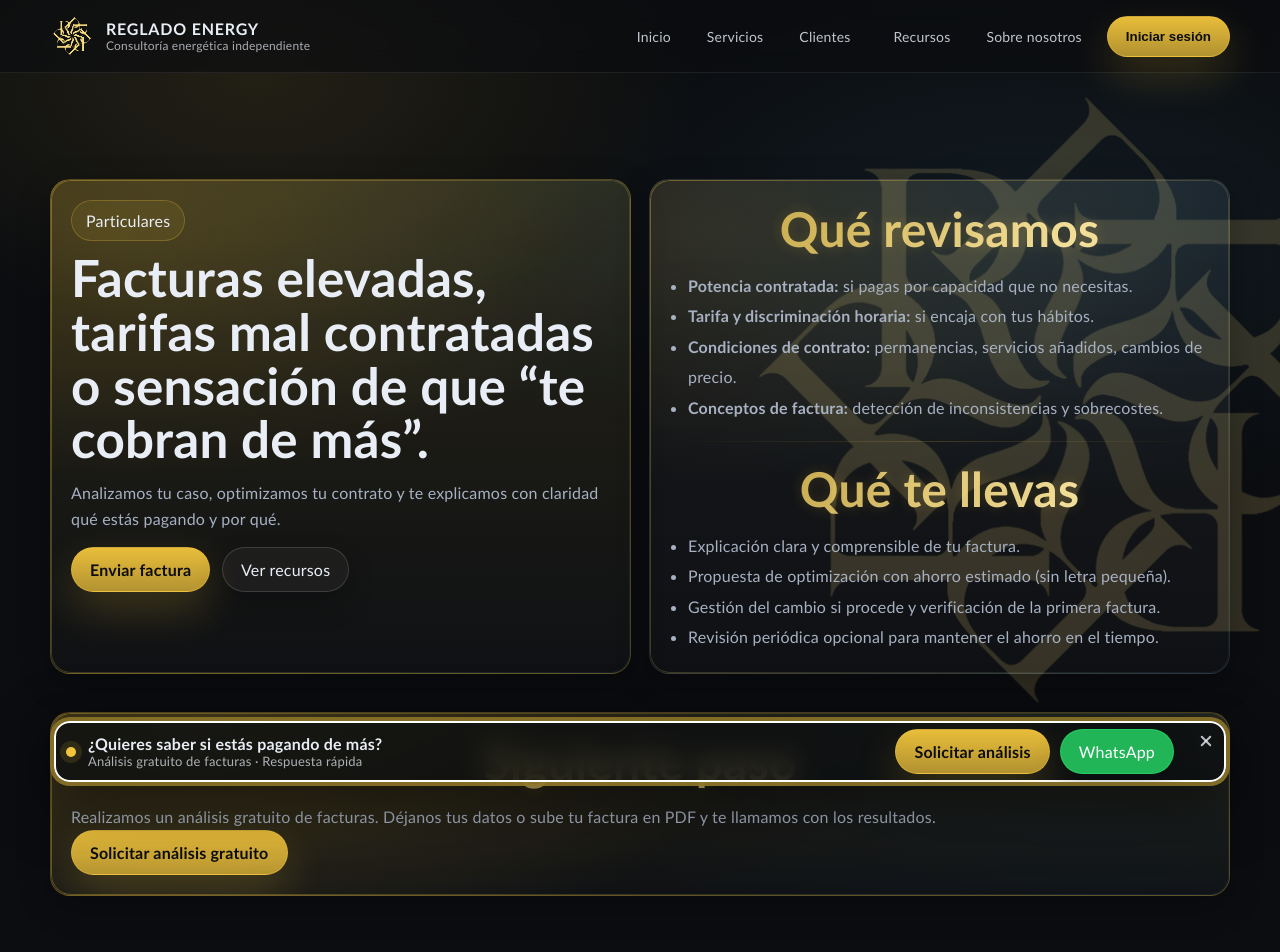
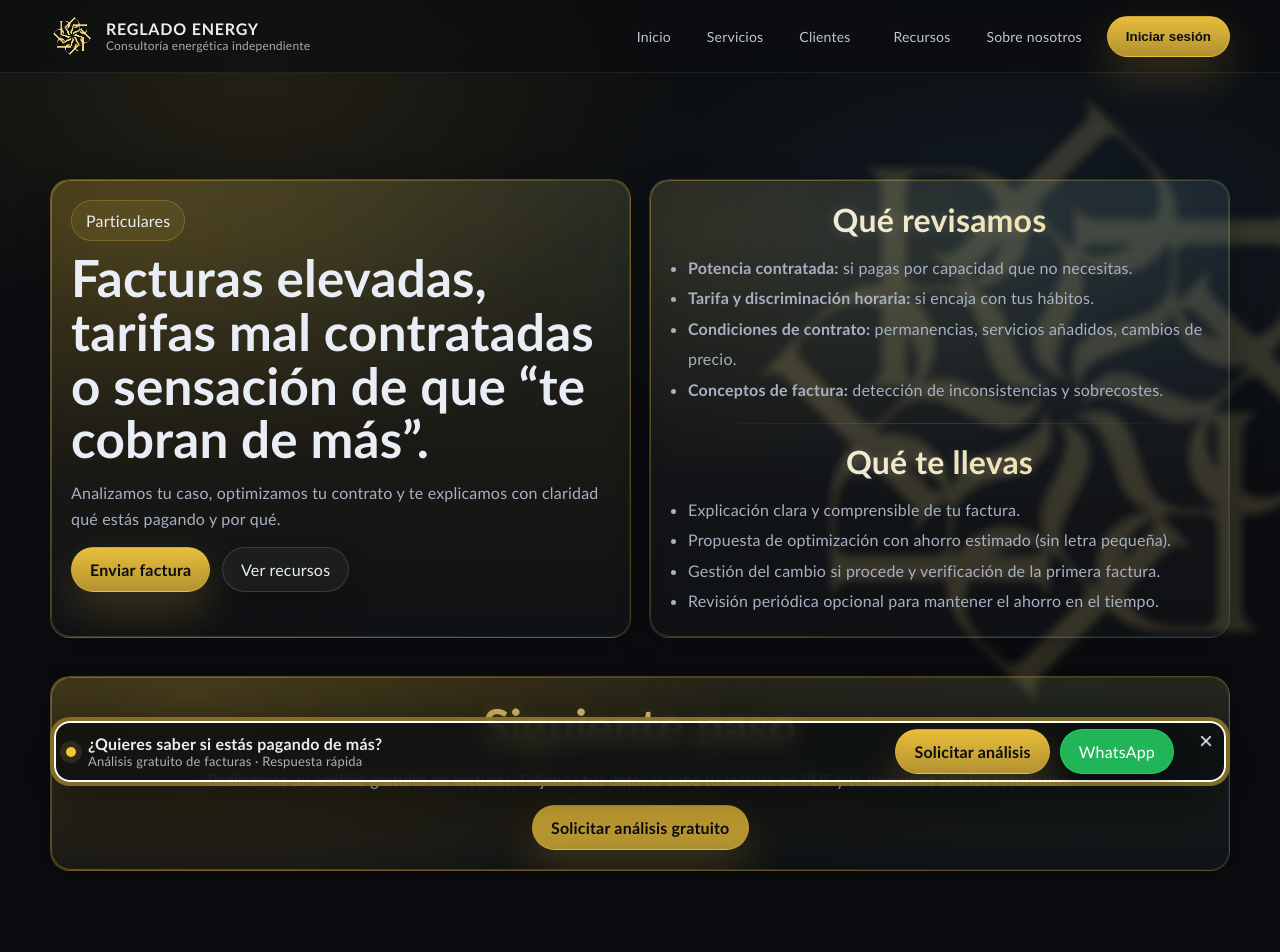
Before and after one commit to practicasreglado-wq/regladoEnergy, a Vue app: page /#/particulares in a window 1280 px wide. Shown: the top 952 px of the page. Built offline with nearby package versions, Linux system fonts and the light colour scheme.

Commit message:
ultimos detalles

```diff
--- a/src/assets/styles.css
+++ b/src/assets/styles.css
@@ -78,7 +78,7 @@ body::before {
   aspect-ratio: 1 / 1;
   background: url("./reglado-energy-logo.svg") center / contain no-repeat;
   opacity: 0.17;
-  filter: blur(px) saturate(0.9);
+  filter: blur(4px) saturate(0.9);
   pointer-events: none;
   z-index: 0;
 }
@@ -530,13 +530,13 @@ summary:focus-visible {
   flex: 1;
   min-height: 0;
   padding-top: 42px; /* desktop: reduced by ~1/3 */
-  padding-bottom: 40px; /* desktop: reduced by ~1/3 */
+  padding-bottom: 27px;
 }
 
 @media (max-width: 980px) {
   .main {
     padding-top: 0; /* keep mobile unchanged at top */
-    padding-bottom: 40px;
+    padding-bottom: 0px;
   }
 }
 
--- a/src/pages/About.vue
+++ b/src/pages/About.vue
@@ -22,7 +22,8 @@
       <div class="section-tight">
         <div class="grid grid-2">
           <div class="card glow" v-glow v-reveal="{ from: 'left', delay: 70 }">
-            <h2 class="h2" v-reveal="{ from: 'up', delay: 110 }">Vinculación con Reglado Consultores & Abogados</h2>
+            <h2 class="h2new" v-reveal="{ from: 'up', delay: 110 }">Vinculación con Reglado Consultores & Abogados</h2>
+            <br>
             <p class="p" v-reveal="{ from: 'up', delay: 150 }">
               Reglado Energy forma parte del ecosistema profesional de Reglado Consultores & Abogados, aplicando el mismo rigor técnico, metodología de trabajo
               y compromiso con el cliente. Esta vinculación permite abordar la gestión energética con una visión integral, especialmente en entornos regulados,
@@ -31,14 +32,14 @@
           </div>
 
           <div class="card glow" v-glow v-reveal="{ from: 'right', delay: 90 }">
-            <h2 class="h2" v-reveal="{ from: 'up', delay: 120 }">Misión</h2>
+            <h2 class="h2new" v-reveal="{ from: 'up', delay: 120 }">Misión</h2>
             <p class="p" v-reveal="{ from: 'up', delay: 150 }">
               Ayudar a particulares, empresas y administraciones públicas a optimizar sus contratos de luz y gas para que paguen lo justo y mantengan el control del suministro.
             </p>
 
             <div class="hr" v-reveal="{ from: 'up', delay: 180 }"></div>
 
-            <h2 class="h2" v-reveal="{ from: 'up', delay: 210 }">Visión</h2>
+            <h2 class="h2new" v-reveal="{ from: 'up', delay: 210 }">Visión</h2>
             <p class="p" v-reveal="{ from: 'up', delay: 240 }">
               Consolidarnos como referente en consultoría y gestión energética independiente en España, reconocido por nuestro rigor técnico, metodología y especialización en contratos energéticos complejos.
             </p>
@@ -85,4 +86,5 @@ onMounted(() => {
 }
 .hr{ height:1px; background: linear-gradient(90deg, transparent, var(--line), transparent); margin: 18px 0; }
 .cta-row{ display:flex; gap:12px; flex-wrap:wrap; margin-top: 14px; }
+.h2new{  font-size: clamp(1.5rem, 3.2vw, 2rem);}
 </style>
--- a/src/pages/Businesses.vue
+++ b/src/pages/Businesses.vue
@@ -9,8 +9,8 @@
           <p class="p" v-reveal="{ from: 'right', delay: 170 }">
             Analizamos contratos, facturas y consumo para detectar ineficiencias y riesgos que suelen pasar desapercibidos.
           </p>
-
-          <h2 class="h2" style="margin-top:14px;" v-reveal="{ from: 'up', delay: 210 }">Enfoque</h2>
+<br>
+          <h2 class="h2new" style="margin-top:14px;" v-reveal="{ from: 'up', delay: 210 }">Enfoque</h2>
           <p class="p" v-reveal="{ from: 'up', delay: 250 }">
             No nos limitamos a recomendar un cambio de tarifa o comercializadora. Entendemos cómo consumes, cómo estás contratado y qué impacto real
             tiene cada decisión en el corto, medio y largo plazo.
@@ -23,7 +23,7 @@
         </div>
 
         <div class="card glow" v-glow v-reveal="{ from: 'right', delay: 70 }">
-          <h2 class="h2" v-reveal="{ from: 'up', delay: 110 }">Qué hacemos</h2>
+          <h2 class="h2new" v-reveal="{ from: 'up', delay: 110 }">Qué hacemos</h2>
           <div class="grid grid-2" style="margin-top:12px;">
             <FeatureCard icon="src/assets/Auditorias.svg" title="Auditoría de facturas"
               text="Detección de sobrecostes, errores y riesgos contractuales."
@@ -41,7 +41,7 @@
 
           <div class="hr" v-reveal="{ from: 'up', delay: 170 }"></div>
 
-          <h2 class="h2" v-reveal="{ from: 'up', delay: 200 }">Metodología</h2>
+          <h2 class="h2new" v-reveal="{ from: 'up', delay: 200 }">Metodología</h2>
           <ol class="bullets" v-reveal="{ from: 'up', delay: 230 }">
             <li>Facturas, contrato, datos de consumo y objetivos.</li>
             <li>Identificación de costes, riesgos, penalizaciones y oportunidades de optimización.</li>
@@ -78,4 +78,5 @@ onMounted(() => {
 .bullets{ margin:0; padding-left:18px; color: var(--muted); line-height:1.9; }
 .hr{ height:1px; background: linear-gradient(90deg, transparent, var(--line), transparent); margin: 18px 0; }
 .cta-row{ display:flex; gap:12px; flex-wrap:wrap; margin-top: 14px; }
+.h2new{  font-size: clamp(1.5rem, 3.2vw, 2rem);}
 </style>
--- a/src/pages/Home.vue
+++ b/src/pages/Home.vue
@@ -77,7 +77,7 @@
   <section class="section">
     <div class="container">
         <h2 class="h2" v-reveal="{ from: 'up' }">Beneficios clave</h2>
-        <p class="p" v-reveal="{ from: 'up', delay: 70 }">
+        <p class="p2" v-reveal="{ from: 'up', delay: 70 }">
         Buscamos ahorro sostenible y control real del suministro: decisiones explicadas, trazables y mantenidas en el tiempo.
       </p>
 
@@ -113,7 +113,7 @@
   <section class="section-tight">
     <div class="container">
         <h2 class="h2" v-reveal="{ from: 'up' }">Metodología de trabajo</h2>
-        <p class="p" v-reveal="{ from: 'up', delay: 70 }">
+        <p class="p2" v-reveal="{ from: 'up', delay: 70 }">
         Aplicamos una metodología estructurada que garantiza decisiones correctas hoy y revisiones periódicas en el futuro.
       </p>
 
@@ -192,4 +192,5 @@ onMounted(() => {
 .cta-row{ display:flex; gap:12px; flex-wrap:wrap; margin-top: 16px; }
 .about-cta-center{ display:flex; justify-content:center; margin-top: 14px; }
 .card-cta-center{ display:flex; justify-content:center; margin-top: 14px; }
+.p2{ text-align: center;}
 </style>
--- a/src/pages/Individuals.vue
+++ b/src/pages/Individuals.vue
@@ -16,7 +16,7 @@
         </div>
 
         <div class="card glow" v-glow v-reveal="{ from: 'right', delay: 70 }">
-          <h2 class="h2" v-reveal="{ from: 'up', delay: 100 }">Qué revisamos</h2>
+          <h2 class="h2new" v-reveal="{ from: 'up', delay: 100 }">Qué revisamos</h2>
           <ul class="bullets" v-reveal="{ from: 'up', delay: 140 }">
             <li><strong>Potencia contratada:</strong> si pagas por capacidad que no necesitas.</li>
             <li><strong>Tarifa y discriminación horaria:</strong> si encaja con tus hábitos.</li>
@@ -26,7 +26,7 @@
 
           <div class="hr" v-reveal="{ from: 'up', delay: 170 }"></div>
 
-          <h2 class="h2" v-reveal="{ from: 'up', delay: 200 }">Qué te llevas</h2>
+          <h2 class="h2new" v-reveal="{ from: 'up', delay: 200 }">Qué te llevas</h2>
           <ul class="bullets" v-reveal="{ from: 'up', delay: 240 }">
             <li>Explicación clara y comprensible de tu factura.</li>
             <li>Propuesta de optimización con ahorro estimado (sin letra pequeña).</li>
@@ -39,8 +39,10 @@
       <div class="section-tight">
         <div class="card soft glow" v-glow v-reveal="{ from: 'up', delay: 80 }">
           <h2 class="h2" v-reveal="{ from: 'up', delay: 120 }">Siguiente paso</h2>
-          <p class="p" v-reveal="{ from: 'up', delay: 160 }">Realizamos un análisis gratuito de facturas. Déjanos tus datos o sube tu factura en PDF y te llamamos con los resultados.</p>
+          <p class="p2" v-reveal="{ from: 'up', delay: 160 }">Realizamos un análisis gratuito de facturas. Déjanos tus datos o sube tu factura en PDF y te llamamos con los resultados.</p>
+          <div class="cta-center">
           <router-link to="/contacto" class="btn primary glow" v-glow v-reveal="{ from: 'up', delay: 200 }">Solicitar análisis gratuito</router-link>
+          </div>
         </div>
       </div>
     </div>
@@ -69,4 +71,10 @@ onMounted(() => {
 .bullets{ margin:0; padding-left:18px; color: var(--muted); line-height:1.9; }
 .hr{ height:1px; background: linear-gradient(90deg, transparent, var(--line), transparent); margin: 18px 0; }
 .cta-row{ display:flex; gap:12px; flex-wrap:wrap; margin-top: 14px; }
+.h2new{  font-size: clamp(1.5rem, 3.2vw, 2rem);}
+.cta-center {
+  display: flex;
+  justify-content: center;}
+  .p2{ text-align: center;}
+
 </style>
--- a/src/pages/PropertyManagers.vue
+++ b/src/pages/PropertyManagers.vue
@@ -16,17 +16,17 @@
         </div>
 
         <div class="card glow" v-glow v-reveal="{ from: 'right', delay: 70 }">
-          <h2 class="h2" v-reveal="{ from: 'up', delay: 100 }">Qué hacemos</h2>
+          <h2 class="h2new" v-reveal="{ from: 'up', delay: 100 }">Qué hacemos</h2>
           <ul class="bullets" v-reveal="{ from: 'up', delay: 140 }">
             <li>Inventario y revisión de condiciones por suministro.</li>
             <li>Priorización de acciones por impacto económico (quick wins).</li>
             <li>Gestión de cambios: potencias, titularidades, condiciones.</li>
             <li>Soporte continuo en incidencias y reclamaciones.</li>
           </ul>
-
+<br>
           <div class="hr" v-reveal="{ from: 'up', delay: 170 }"></div>
-
-          <h2 class="h2" v-reveal="{ from: 'up', delay: 200 }">Qué aportamos a la comunidad</h2>
+<br>
+          <h2 class="h2new" v-reveal="{ from: 'up', delay: 200 }">Qué aportamos a la comunidad</h2>
           <ul class="bullets" v-reveal="{ from: 'up', delay: 240 }">
             <li>Informes claros para juntas y propietarios.</li>
             <li>Control de facturación y verificación de cambios.</li>
@@ -61,4 +61,5 @@ onMounted(() => {
 .bullets{ margin:0; padding-left:18px; color: var(--muted); line-height:1.9; }
 .hr{ height:1px; background: linear-gradient(90deg, transparent, var(--line), transparent); margin: 18px 0; }
 .cta-row{ display:flex; gap:12px; flex-wrap:wrap; margin-top: 14px; }
+.h2new{  font-size: clamp(1.5rem, 3.2vw, 2rem);}
 </style>
--- a/src/pages/Resources.vue
+++ b/src/pages/Resources.vue
@@ -136,4 +136,5 @@ onMounted(() => {
 .bullets{ margin:0; padding-left:18px; color: var(--muted); line-height:1.9; }
 .hr{ height:1px; background: linear-gradient(90deg, transparent, var(--line), transparent); margin: 18px 0; }
 .cta-row{ display:flex; gap:12px; flex-wrap:wrap; margin-top: 14px; }
+
 </style>
```
